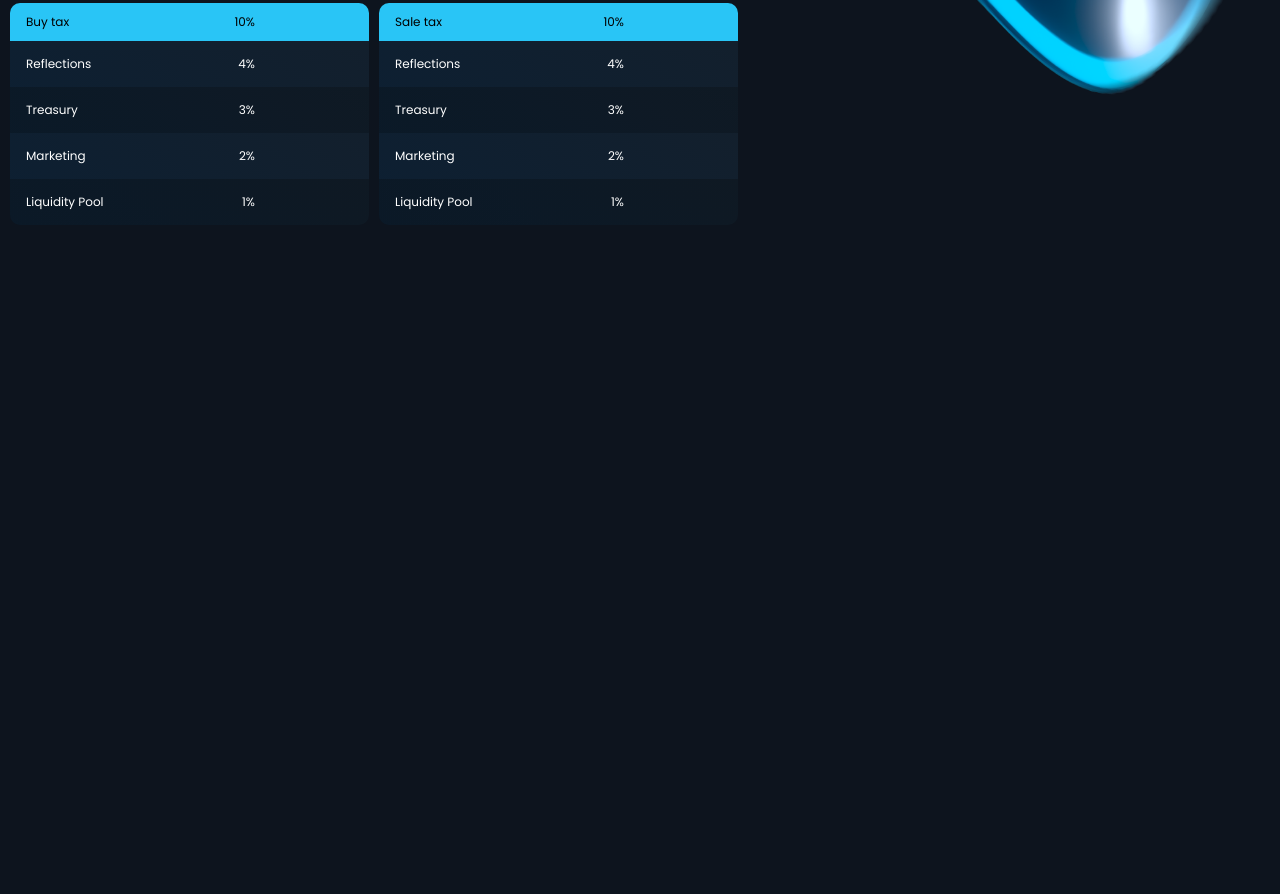
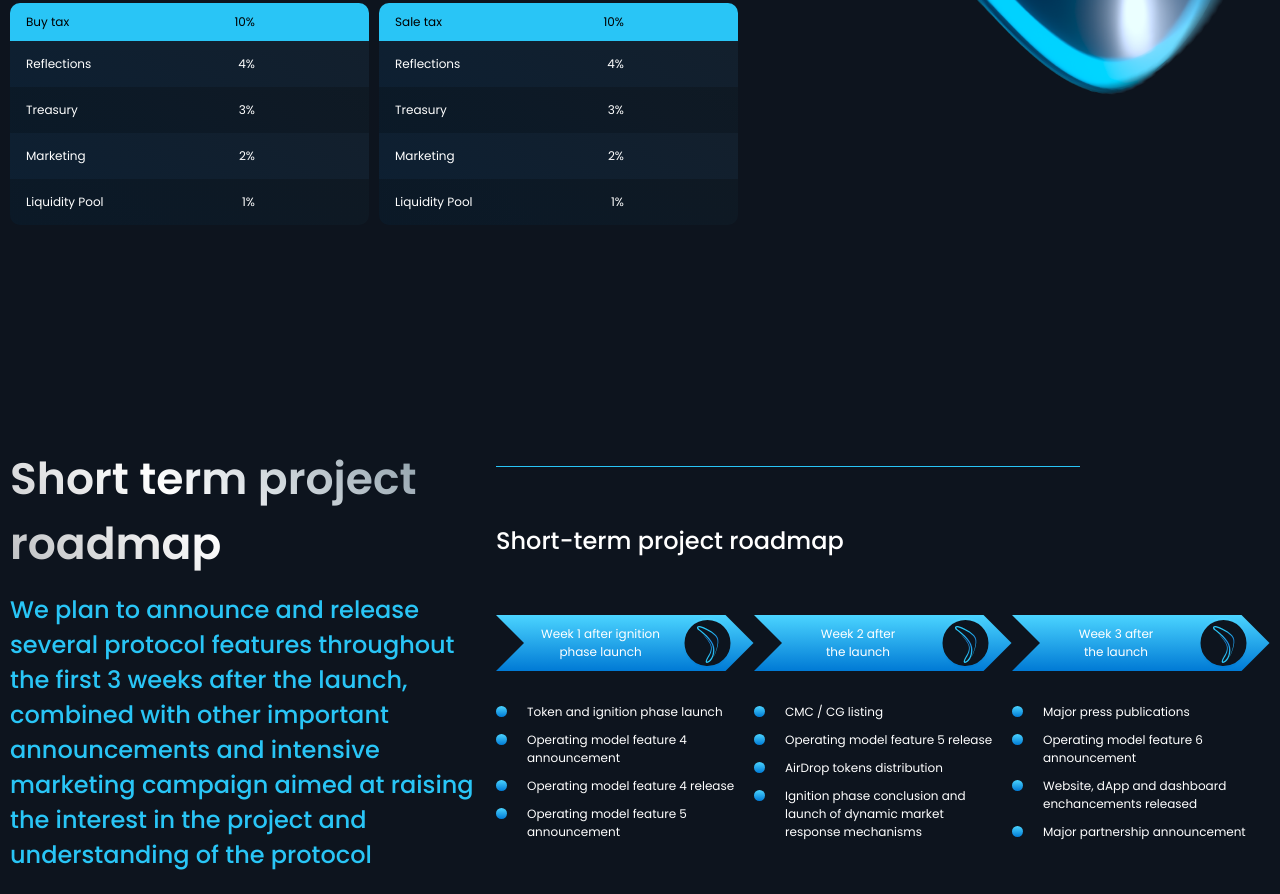
Before and after one commit to lisnyaknikita/boomerang-landing-page, a website: page app/index.html in a window 1280 px wide. Shown: the part 7973-8867 px from the top of the page. Before the commit the page ends 8419 px from the top, so only its background shows below. Drawn offline with Linux system fonts and the light colour scheme.

Commit message:
feat: started implementing roadmap section

```diff
--- a/app/index.html
+++ b/app/index.html
@@ -643,6 +643,93 @@
             </div>
           </div>
         </section>
+        <section class="roadmap">
+          <div class="container">
+            <div class="roadmap__inner">
+              <div class="roadmap__text">
+                <h2 class="roadmap__title section-title">
+                  Short term project roadmap
+                </h2>
+                <p class="roadmap__descr section-text">
+                  We plan to announce and release several protocol features
+                  throughout the first 3 weeks after the launch, combined with
+                  other important announcements and intensive marketing campaign
+                  aimed at raising the interest in the project and understanding
+                  of the protocol
+                </p>
+              </div>
+              <div class="roadmap__content">
+                <h4 class="roadmap__subtitle">Short-term project roadmap</h4>
+                <div class="roadmap__steps">
+                  <div class="roadmap__step">
+                    <div class="roadmap__step-title">
+                      <h6>Week 1 after ignition phase launch</h6>
+                      <img
+                        src="./images/roadmap/step-title-img.svg"
+                        alt="step image"
+                      />
+                    </div>
+                    <ul class="roadmap__list">
+                      <li class="roadmap__item">
+                        Token and ignition phase launch
+                      </li>
+                      <li class="roadmap__item">
+                        Operating model feature 4 announcement
+                      </li>
+                      <li class="roadmap__item">
+                        Operating model feature 4 release
+                      </li>
+                      <li class="roadmap__item">
+                        Operating model feature 5 announcement
+                      </li>
+                    </ul>
+                  </div>
+                  <div class="roadmap__step">
+                    <div class="roadmap__step-title">
+                      <h6>Week 2 after the launch</h6>
+                      <img
+                        src="./images/roadmap/step-title-img.svg"
+                        alt="step image"
+                      />
+                    </div>
+                    <ul class="roadmap__list">
+                      <li class="roadmap__item">CMC / CG listing</li>
+                      <li class="roadmap__item">
+                        Operating model feature 5 release
+                      </li>
+                      <li class="roadmap__item">AirDrop tokens distribution</li>
+                      <li class="roadmap__item">
+                        Ignition phase conclusion and launch of dynamic market
+                        response mechanisms
+                      </li>
+                    </ul>
+                  </div>
+                  <div class="roadmap__step">
+                    <div class="roadmap__step-title">
+                      <h6>Week 3 after the launch</h6>
+                      <img
+                        src="./images/roadmap/step-title-img.svg"
+                        alt="step image"
+                      />
+                    </div>
+                    <ul class="roadmap__list">
+                      <li class="roadmap__item">Major press publications</li>
+                      <li class="roadmap__item">
+                        Operating model feature 6 announcement
+                      </li>
+                      <li class="roadmap__item">
+                        Website, dApp and dashboard enchancements released
+                      </li>
+                      <li class="roadmap__item">
+                        Major partnership announcement
+                      </li>
+                    </ul>
+                  </div>
+                </div>
+              </div>
+            </div>
+          </div>
+        </section>
       </main>
       <footer class="footer"></footer>
     </div>
--- /dev/null
+++ b/app/scss/roadmap/roadmap.scss
@@ -0,0 +1,124 @@
+.roadmap {
+  margin-bottom: 22px;
+}
+
+.roadmap__inner {
+  display: flex;
+  justify-content: space-between;
+}
+
+.roadmap__text {
+}
+
+.roadmap__title {
+  max-width: 508px;
+  margin-bottom: 16px;
+}
+
+.roadmap__descr {
+  max-width: 508px;
+}
+
+.roadmap__content {
+  margin-top: 20px;
+}
+
+.roadmap__subtitle {
+  padding-top: 57px;
+  font-size: 24px;
+  font-weight: 500;
+  color: #fff;
+  margin-bottom: 57px;
+  position: relative;
+
+  &:before {
+    content: '';
+    position: absolute;
+    top: 0;
+    left: 0;
+    height: 1px;
+    width: 584px;
+    background-color: $primaryBlue;
+  }
+}
+
+.roadmap__steps {
+  display: flex;
+}
+
+.roadmap__step {
+  width: 258px;
+
+  &:first-child {
+    .roadmap__step-title {
+      h6 {
+        max-width: 119px;
+        margin-right: 22px;
+        margin-left: 45px;
+      }
+    }
+  }
+}
+
+.roadmap__step-title {
+  display: flex;
+  align-items: center;
+  width: 100%;
+  height: 56px;
+  margin-bottom: 32px;
+
+  position: relative;
+
+  &::after {
+    content: '';
+    position: absolute;
+    background-image: url('../../images/roadmap/step-title-bg.svg');
+    background-repeat: no-repeat;
+    background-size: cover;
+    z-index: -1;
+    width: 258px;
+    height: 56px;
+    left: 0;
+    top: 0;
+    bottom: 0;
+  }
+
+  h6 {
+    font-size: 12px;
+    font-weight: 400;
+    color: #fff;
+    max-width: 78px;
+    margin-right: 43px;
+    text-align: center;
+    margin-left: 65px;
+  }
+}
+
+.roadmap__list {
+}
+
+.roadmap__item {
+  color: #fff;
+  font-size: 12px;
+  font-weight: 400;
+  padding-left: 31px;
+  position: relative;
+  max-width: 240px;
+
+  &::before {
+    content: '';
+    position: absolute;
+    left: 0;
+    top: 3px;
+    background-image: url('../../images/roadmap/step-list-decor.svg');
+    background-size: cover;
+    background-repeat: no-repeat;
+    background-position: center;
+    width: 11px;
+    height: 11px;
+  }
+}
+
+.roadmap__item + .roadmap__item {
+  margin-top: 10px;
+}
--- a/app/scss/style.scss
+++ b/app/scss/style.scss
@@ -20,3 +20,5 @@
 @import './sources/sources';
 
 @import './tax/tax';
+
+@import './roadmap/roadmap';
```
Also changed, not shown: app/css/style.min.css, app/images/roadmap/step-list-decor.svg (added), app/images/roadmap/step-title-bg.svg (added), app/images/roadmap/step-title-img.svg (added).
